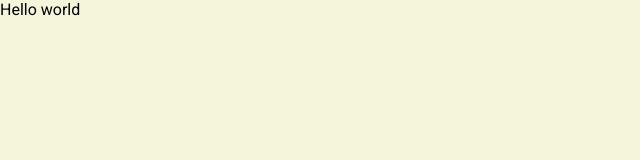
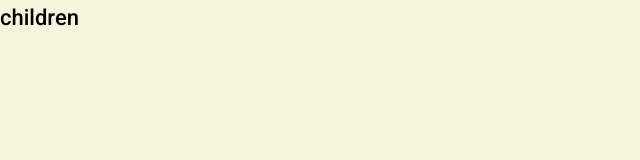
Before and after one commit to Jonny0430/jonny-edu1, a Next.js app: page / in a window 1280 px wide. Shown: the top 160 px of the page, without its empty margins (0-640 px from the left). Built offline with nearby package versions, Linux system fonts and the light colour scheme.

Commit message:
feat: heading text component

```diff
--- /dev/null
+++ b/src/components/heading/heading.module.css
@@ -0,0 +1,20 @@
+.h1 {
+    font-size: 26px;
+    margin: 0;
+    line-height: 35px;
+    font-weight: 600;
+}
+
+.h2 {
+    font-size: 22px;
+    margin: 0;
+    line-height: 35px;
+    font-weight: 500;
+}
+
+.h3 {
+    font-size: 20px;
+    margin: 0;
+    line-height: 27px;
+    font-weight: 600;
+}
--- /dev/null
+++ b/src/components/heading/heading.tsx
@@ -0,0 +1,20 @@
+import { JSX } from "react"
+import styles from './heading.module.css';
+import { HeadingProps } from "./heading.props"
+
+
+
+const Heading = ({ tag, children}: HeadingProps): JSX.Element => {
+    switch (tag) {
+        case 'h1':
+            return <h1 className={styles.h1}>children</h1>
+        case 'h2':
+            return <h2 className={styles.h2}>children</h2>
+        case 'h3':
+            return <h3 className={styles.h3}>children</h3>
+        default:
+            <>{children}</>
+    }
+}
+
+export default Heading;
--- /dev/null
+++ b/src/components/index.ts
@@ -0,0 +1 @@
+export { default as Heading } from './heading/heading';
--- a/src/pages/index.tsx
+++ b/src/pages/index.tsx
@@ -1,5 +1,13 @@
+import Heading from "../components/heading/heading"
+
+
+
 const Index = () => {
-	return <div>Hello world</div>;
-};
+  return (
+    <div>
+      <Heading tag='h2'>children</Heading>
+    </div>
+  )
+}
 
-export default Index;
+export default Index
```
Also changed, not shown: src/components/heading/heading.props.ts (added, +7 -0 lines), tsconfig.json (+15 -4 lines).
